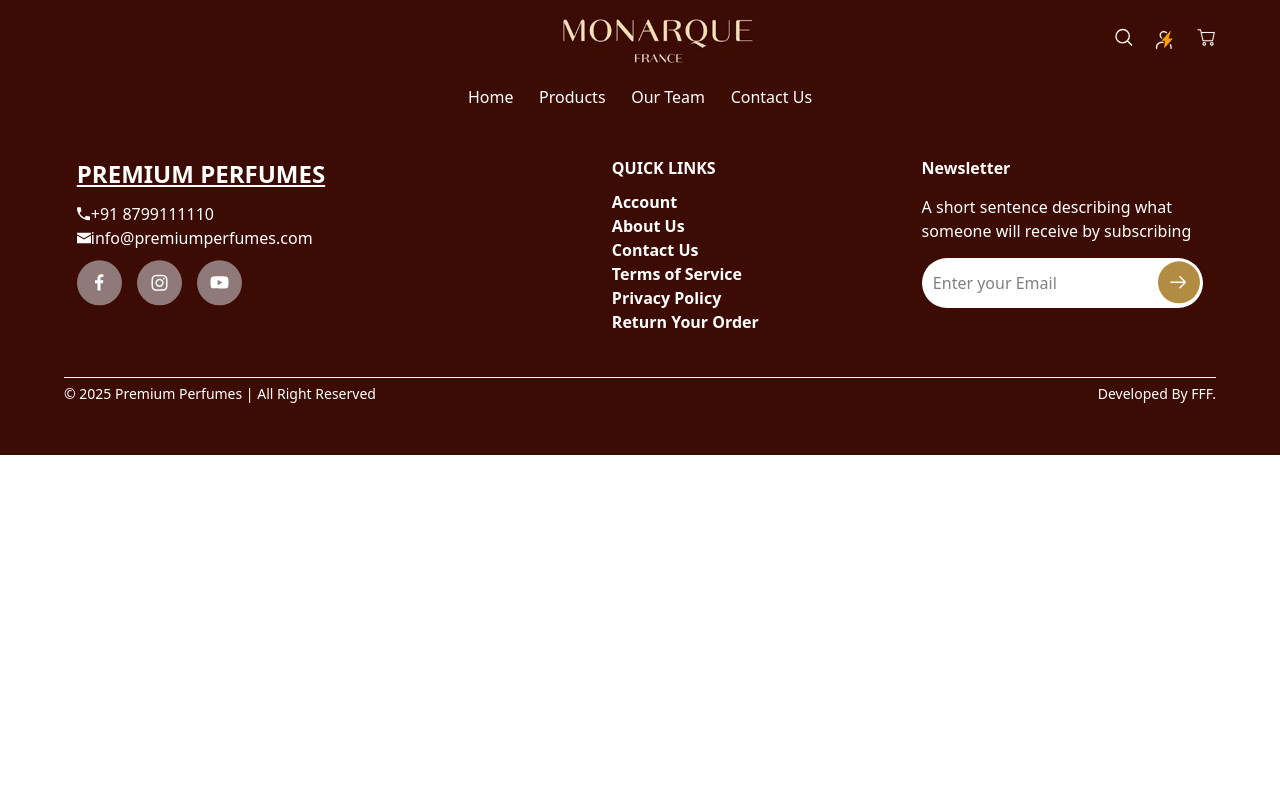
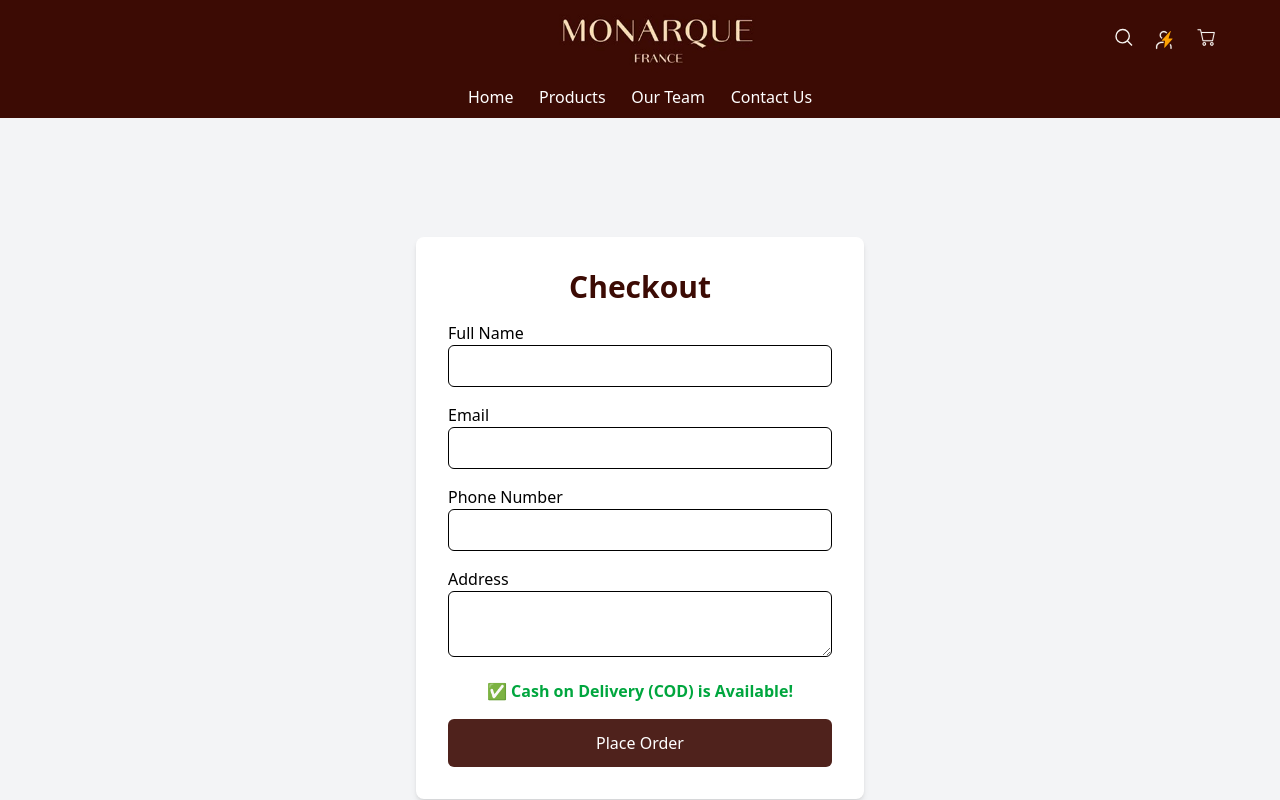
Before and after one commit to ak43975/monarque, a React (Vite) app: page /checkout in a window 1280 px wide. Shown: the top 800 px of the page. Built offline with nearby package versions, Linux system fonts and the light colour scheme.

Commit message:
checkout done

```diff
--- a/package.json
+++ b/package.json
@@ -11,8 +11,10 @@
   },
   "dependencies": {
     "@tailwindcss/vite": "^4.0.11",
+    "framer-motion": "^12.4.10",
     "react": "^19.0.0",
     "react-dom": "^19.0.0",
+    "react-hot-toast": "^2.5.2",
     "react-router-dom": "^7.3.0",
     "tailwindcss": "^4.0.11"
   },
--- a/src/App.tsx
+++ b/src/App.tsx
@@ -5,6 +5,9 @@
 import Products from "./components/Products"
 import Home from "./components/Home"
 import Cart from "./components/Cart"
+import { Toaster } from "react-hot-toast"
+import Checkout from "./components/Checkout"
+import OrderSuccess from "./components/OrderSuccess"
 
 function App() {
 
@@ -17,10 +20,13 @@
           <Route path="/" element={<Home></Home>}></Route>
           <Route path="/products" element={<Products></Products>}></Route>
           <Route path="/cart" element={<Cart></Cart>}></Route>
+          <Route path="/checkout" element={<Checkout></Checkout>}></Route>
+          <Route path="/ordersuccess" element={<OrderSuccess></OrderSuccess>}></Route>
         </Routes>
 
 
       <Footer></Footer>
+      <Toaster></Toaster>
 
     </div>
   )
--- a/src/components/Cart.tsx
+++ b/src/components/Cart.tsx
@@ -1,8 +1,10 @@
 import { useContext } from "react";
 import { CartContext } from "../context/CartContext";
+import { useNavigate } from "react-router-dom";
 
 const Cart = () => {
   const cartContext = useContext(CartContext);
+  const navigate = useNavigate();
 
   if (!cartContext) {
     return <p>Loading...</p>; // Handle undefined context
@@ -65,7 +67,7 @@
           {/* Checkout Section */}
           <div className="mt-5 p-4 border-t flex justify-between items-center">
             <h2 className="text-xl font-semibold">Total: ₹{totalPrice}</h2>
-            <button className="bg-blue-600 text-white px-5 py-2 rounded-md">
+            <button className="bg-blue-600 text-white px-5 py-2 rounded-md cursor-pointer" onClick={()=>navigate("/checkout")}>
               Checkout
             </button>
           </div>
--- /dev/null
+++ b/src/components/Checkout.tsx
@@ -0,0 +1,101 @@
+import { useState } from "react";
+import { useNavigate } from "react-router-dom";
+
+const Checkout = () => {
+  const navigate = useNavigate();
+
+  // State for user details
+  const [formData, setFormData] = useState({
+    name: "",
+    email: "",
+    phone: "",
+    address: "",
+  });
+
+  // Handle form input changes
+  const handleChange = (e: React.ChangeEvent<HTMLInputElement | HTMLTextAreaElement>) => {
+    setFormData({ ...formData, [e.target.name]: e.target.value });
+  };
+
+  // Handle form submission
+  const handleSubmit = (e: React.FormEvent) => {
+    e.preventDefault();
+    //alert("Order Placed Successfully! COD Available.");
+    navigate("/ordersuccess"); // Redirect to home or order summary page
+  };
+
+  return (
+    <div className="min-h-screen flex items-center justify-center bg-gray-100">
+      <div className="bg-white p-8 rounded-lg shadow-md max-w-md w-full">
+        <h2 className="text-3xl font-bold text-center mb-4 text-[#3C0B04]">Checkout</h2>
+        <form onSubmit={handleSubmit} className="space-y-4">
+          {/* Name Input */}
+          <div>
+            <label className="block font-medium">Full Name</label>
+            <input
+              type="text"
+              name="name"
+              value={formData.name}
+              onChange={handleChange}
+              required
+              className="w-full p-2 border rounded-md"
+            />
+          </div>
+
+          {/* Email Input */}
+          <div>
+            <label className="block font-medium">Email</label>
+            <input
+              type="email"
+              name="email"
+              value={formData.email}
+              onChange={handleChange}
+              required
+              className="w-full p-2 border rounded-md"
+            />
+          </div>
+
+          {/* Phone Number Input */}
+          <div>
+            <label className="block font-medium">Phone Number</label>
+            <input
+              type="tel"
+              name="phone"
+              value={formData.phone}
+              onChange={handleChange}
+              required
+              className="w-full p-2 border rounded-md"
+            />
+          </div>
+
+          {/* Address Input */}
+          <div>
+            <label className="block font-medium">Address</label>
+            <textarea
+              name="address"
+              value={formData.address}
+              onChange={handleChange}
+              required
+              className="w-full p-2 border rounded-md"
+            />
+          </div>
+
+          {/* COD Message */}
+          <div className="text-center text-green-600 font-semibold">
+            <p>✅ Cash on Delivery (COD) is Available!</p>
+          </div>
+
+          {/* Submit Button */}
+          <button
+            type="submit"
+            className="w-full bg-[#3C0B04]/90 text-white p-3 rounded-md hover:bg-[#3C0B04] transition duration-200 cursor-pointer"
+          >
+            Place Order
+          </button>
+        </form>
+      </div>
+    </div>
+  );
+};
+
+export default Checkout;
--- /dev/null
+++ b/src/components/OrderSuccess.tsx
@@ -0,0 +1,34 @@
+import { motion } from "framer-motion";
+import { useEffect } from "react";
+import { useNavigate } from "react-router-dom";
+
+const OrderSuccess = () => {
+  const navigate = useNavigate();
+
+  useEffect(() => {
+    setTimeout(() => navigate("/"), 4000); // Redirect to Home after 3 sec
+  }, [navigate]);
+
+  return (
+    <motion.div
+      initial={{ scale: 0.8, opacity: 0 }}
+      animate={{ scale: 1, opacity: 1 }}
+      exit={{ scale: 0.8, opacity: 0 }}
+      transition={{ duration: 0.5 }}
+      className="flex flex-col justify-center items-center h-screen bg-green-100 text-green-800"
+    >
+      <motion.div
+        initial={{ rotate: -10 }}
+        animate={{ rotate: 10 }}
+        transition={{ yoyo: Infinity, duration: 1 }}
+        className="text-6xl"
+      >
+        🎉
+      </motion.div>
+      <h1 className="text-3xl font-bold mt-5">Order Placed Successfully!</h1>
+      <p className="text-lg">Your order will be delivered soon.</p>
+    </motion.div>
+  );
+};
+
+export default OrderSuccess;
--- a/src/components/ProductsCard.tsx
+++ b/src/components/ProductsCard.tsx
@@ -1,3 +1,4 @@
+import toast from "react-hot-toast";
 import { CartContext } from "../context/CartContext";
 import { useContext } from "react";
 
@@ -10,14 +11,14 @@
   DiscountPerc: number;
 }
 
-const ProductsCard: React.FC<ProductsCardProps>  = ({
+const ProductsCard: React.FC<ProductsCardProps> = ({
   imageLink,
   title,
   desc,
   Originalprice,
   DiscountedPrice,
   DiscountPerc,
-  })=>{
+}) => {
 
   const cartContext = useContext(CartContext);
 
@@ -25,7 +26,9 @@
     return null; // Handle case where context is undefined
   }
 
-      const { addToCart } = cartContext;
+  const { addToCart, cart } = cartContext;
+
+  const isInCart = cart.some((item) => item.title === title)
 
   const handleAddToCart = () => {
     const product = {
@@ -37,39 +40,38 @@
       DiscountPerc,
     };
 
+    if (!isInCart) {
       addToCart(product);
+      toast.success("Added to cart")
+    }
   };
 
-    return(
+  return (
 
     <div className="w-[30%] my-[3%]">
-                <img src={imageLink} alt="" className="w-[100%] rounded-t-xl"/>
+      <img src={imageLink} alt="" className="w-[100%] rounded-t-xl" />
 
       <div className="mt-[4%]">
         {/* title */}
-                    <div className="text-[30px] font-[500]">
-                        {title}
-                    </div>
-
-                    <div className="text-[21px] font-[400]">
-                        {/* price */}
-                        <div className="flex gap-[5px]">
-                            <span className=" line-through">{Originalprice}</span>
-                            <span>₹{DiscountedPrice}</span>
-                            <span className="text-red-600">{DiscountPerc}% off</span>
-                        </div>
-
-                        {/* ml */}
-                        <div>
-                            100ml
-                        </div>
-                    </div>
+        <h2 className="text-xl font-semibold">{title}</h2>
+        {/* <p className="text-gray-600 text-sm line-clamp-2">{item.description}</p> */}
+        <p className="text-lg">
+          <span className="line-through text-gray-500">₹{Originalprice}</span>{" "}
+          <span className="text-green-600 font-bold">₹{DiscountedPrice}</span>
+        </p>
+        <p className="text-red-500 text-sm">{DiscountPerc}% off</p>
       </div>
 
       <div>
         <button
           onClick={handleAddToCart}
-                    className="bg-[#3C0B04] text-white w-[100%] text-[21px] py-[1%] rounded-md mt-[5%] cursor-pointer">Add to Cart</button>
+          disabled={isInCart}
+          className={`w-[100%] text-[21px] py-[1%] rounded-md mt-[5%] cursor-pointer transition-all duration-200 ${isInCart ? "bg-[#3C0B04]/50 cursor-not-allowed" : "bg-[#3C0B04] text-white hover:scale-[99%]"
+            }`}>
+          {
+            isInCart ? "Added" : "Add to Cart"
+          }
+        </button>
       </div>
     </div>
 
```
Also changed, not shown: 1 other file (tests, documents, lock files or other folders). Lines whose indentation alone changed are shown as unchanged.
